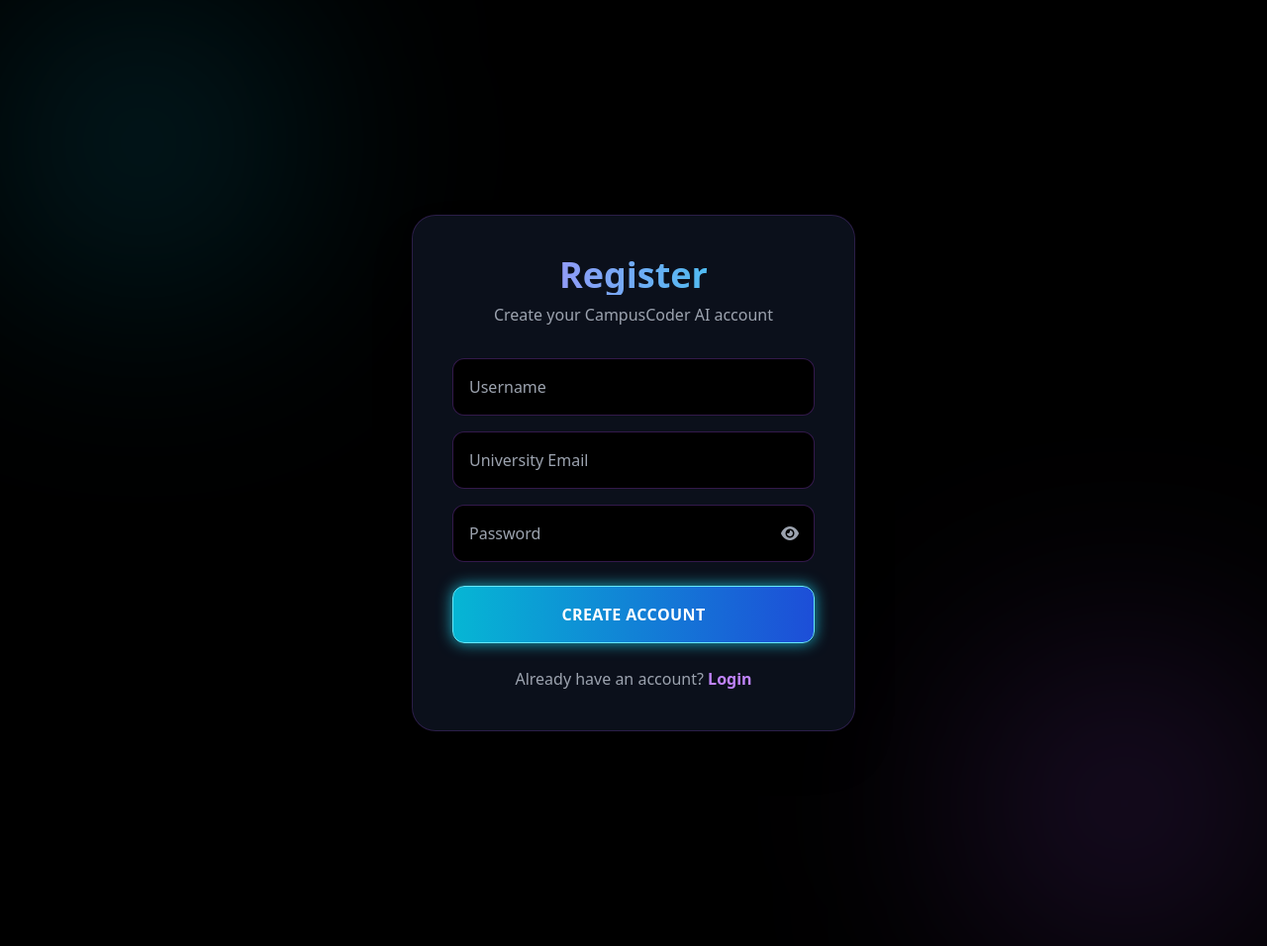
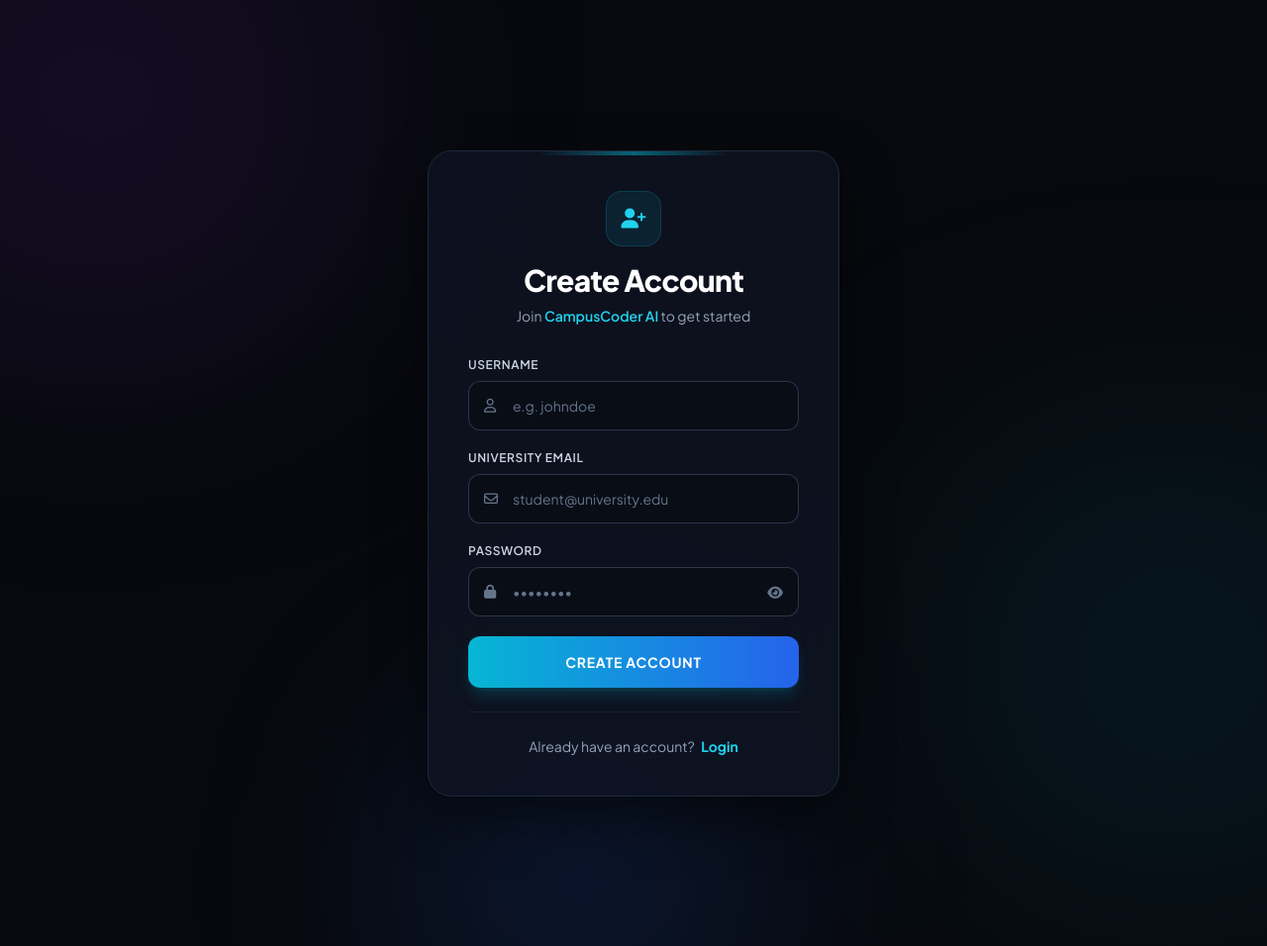
Before and after one commit to Mehedi-764/campuscoder-ai, a Django app: page /register/ in a window 1280 px wide. Shown: the whole page at 99% size. Run offline with Django 5.2, Linux system fonts and the light colour scheme; some libraries are stand-ins or nearby versions.

Commit message:
Update register.html

```diff
--- a/templates/users/register.html
+++ b/templates/users/register.html
@@ -2,116 +2,115 @@
 <html lang="en">
 <head>
     <meta charset="UTF-8">
+    {% load static %}
+    <meta name="viewport" content="width=device-width, initial-scale=1.0">
+    <link rel="icon" type="image/x-icon" href="{% static 'images/favicon.ico' %}">
+    <title>Register | CampusCoder AI</title>
 
-    {% load static %}
-
-    <meta name="viewport" content="width=device-width, initial-scale=1.0">
-
-    <link
-        rel="icon"
-        type="image/x-icon"
-        href="{% static 'images/favicon.ico' %}"
-    >
-
-    <title>Register</title>
 
     <script src="https://cdn.tailwindcss.com"></script>
 
-    <!-- Font Awesome -->
-    <link
-        rel="stylesheet"
-        href="https://cdnjs.cloudflare.com/ajax/libs/font-awesome/6.5.1/css/all.min.css"
-    >
+    <link rel="stylesheet" href="https://cdnjs.cloudflare.com/ajax/libs/font-awesome/6.5.1/css/all.min.css">
+
+    <style>
+        @import url('https://fonts.googleapis.com/css2?family=Plus+Jakarta+Sans:wght@300;400;500;600;700;800&display=swap');
+        body { font-family: 'Plus Jakarta Sans', sans-serif; }
+    </style>
 </head>
 
-<body class="min-h-screen bg-black text-white overflow-x-hidden relative">
+<body class="min-h-screen bg-[#07090e] text-slate-100 flex items-center justify-center relative overflow-x-hidden selection:bg-cyan-500 selection:text-black">
 
-    <!-- Background Glow -->
-    <div class="fixed inset-0 -z-10">
-        <div
-            class="absolute top-0 left-0 w-56 h-56 sm:w-72 sm:h-72 bg-cyan-500/20 blur-[100px] sm:blur-[120px] rounded-full"
-        ></div>
 
-        <div
-            class="absolute bottom-0 right-0 w-56 h-56 sm:w-72 sm:h-72 bg-purple-500/20 blur-[100px] sm:blur-[120px] rounded-full"
-        ></div>
+    <div class="fixed inset-0 pointer-events-none -z-10">
+        <div class="absolute -top-24 -left-24 w-96 h-96 bg-purple-600/20 rounded-full blur-[140px]"></div>
+        <div class="absolute top-1/2 -right-24 w-96 h-96 bg-cyan-500/15 rounded-full blur-[140px]"></div>
+        <div class="absolute -bottom-24 left-1/3 w-80 h-80 bg-blue-600/20 rounded-full blur-[120px]"></div>
     </div>
 
-    <!-- Main Container -->
-    <div class="min-h-screen flex items-center justify-center px-4 py-8">
 
-        <div
-            class="w-full max-w-md bg-gray-900/70 backdrop-blur-xl border border-purple-500/20 rounded-2xl sm:rounded-3xl p-6 sm:p-8 md:p-10 shadow-2xl"
-        >
+    <div class="w-full max-w-md px-4 py-8">
+        <div class="bg-[#0f1523]/80 backdrop-blur-2xl border border-slate-800 hover:border-cyan-500/30 rounded-3xl p-8 sm:p-10 shadow-[0_20px_50px_rgba(0,0,0,0.5)] transition-all duration-500 relative overflow-hidden group">
 
-            <!-- Heading -->
-            <h1
-                class="text-3xl sm:text-4xl font-black text-center mb-2 bg-gradient-to-r from-purple-400 to-cyan-400 text-transparent bg-clip-text"
-            >
-                Register
+
+            <div class="absolute top-0 left-1/2 -translate-x-1/2 w-48 h-1 bg-gradient-to-r from-transparent via-cyan-500 to-transparent opacity-50 group-hover:opacity-100 transition duration-500"></div>
+
+
+            <div class="text-center mb-8">
+                <div class="inline-flex items-center justify-center w-14 h-14 rounded-2xl bg-cyan-500/10 border border-cyan-500/20 text-cyan-400 mb-4 shadow-inner">
+                    <i class="fa-solid fa-[#000000] fa-user-plus text-xl"></i>
+                </div>
+                <h1 class="text-3xl font-extrabold text-white tracking-tight mb-2">
+                    Create Account
                 </h1>
-
-            <p class="text-gray-400 text-center text-sm sm:text-base mb-6 sm:mb-8">
-                Create your CampusCoder AI account
+                <p class="text-xs sm:text-sm text-slate-400">
+                    Join <span class="text-cyan-400 font-semibold">CampusCoder AI</span> to get started
                 </p>
+            </div>
 
             <!-- Form -->
-            <form method="POST" id="registerForm">
-
+            <form method="POST" id="registerForm" class="space-y-5">
                 {% csrf_token %}
 
-                <!-- Username -->
+
+                <div>
+                    <label class="block text-xs font-semibold text-slate-300 uppercase tracking-wider mb-2">Username</label>
+                    <div class="relative">
                         <input
                             type="text"
                             name="username"
-                    placeholder="Username"
+                            placeholder="e.g. johndoe"
                             required
-                    class="w-full p-3 sm:p-4 mb-4 bg-black rounded-xl border border-purple-500/30 focus:outline-none focus:border-purple-400 focus:ring-2 focus:ring-purple-500/30 transition"
+                            class="w-full px-4 py-3.5 pl-11 bg-[#090d16] border border-slate-700/80 rounded-xl text-sm text-white placeholder-slate-500 focus:outline-none focus:border-cyan-500 focus:ring-4 focus:ring-cyan-500/10 transition duration-200"
                         >
+                        <i class="fa-regular fa-user absolute left-4 top-1/2 -translate-y-1/2 text-slate-500 text-sm"></i>
+                    </div>
+                </div>
 
-                <!-- Email -->
+
+                <div>
+                    <label class="block text-xs font-semibold text-slate-300 uppercase tracking-wider mb-2">University Email</label>
+                    <div class="relative">
                         <input
                             type="email"
                             name="email"
-                    placeholder="University Email"
+                            placeholder="student@university.edu"
                             required
-                    class="w-full p-3 sm:p-4 mb-4 bg-black rounded-xl border border-purple-500/30 focus:outline-none focus:border-purple-400 focus:ring-2 focus:ring-purple-500/30 transition"
+                            class="w-full px-4 py-3.5 pl-11 bg-[#090d16] border border-slate-700/80 rounded-xl text-sm text-white placeholder-slate-500 focus:outline-none focus:border-cyan-500 focus:ring-4 focus:ring-cyan-500/10 transition duration-200"
                         >
+                        <i class="fa-regular fa-envelope absolute left-4 top-1/2 -translate-y-1/2 text-slate-500 text-sm"></i>
+                    </div>
+                </div>
 
-                <!-- Password -->
-                <div class="relative mb-6">
 
+                <div>
+                    <label class="block text-xs font-semibold text-slate-300 uppercase tracking-wider mb-2">Password</label>
+                    <div class="relative">
                         <input
                             type="password"
                             name="password"
                             id="password"
-                        placeholder="Password"
+                            placeholder="••••••••"
                             required
-                        class="w-full p-3 sm:p-4 pr-12 bg-black rounded-xl border border-purple-500/30 focus:outline-none focus:border-purple-400 focus:ring-2 focus:ring-purple-500/30 transition"
+                            class="w-full px-4 py-3.5 pl-11 pr-11 bg-[#090d16] border border-slate-700/80 rounded-xl text-sm text-white placeholder-slate-500 focus:outline-none focus:border-cyan-500 focus:ring-4 focus:ring-cyan-500/10 transition duration-200"
                         >
-
+                        <i class="fa-solid fa-lock absolute left-4 top-1/2 -translate-y-1/2 text-slate-500 text-sm"></i>
                         <button
                             type="button"
                             onclick="togglePassword()"
-                        class="absolute right-4 top-1/2 -translate-y-1/2 text-gray-400 hover:text-white transition"
+                            class="absolute right-4 top-1/2 -translate-y-1/2 text-slate-500 hover:text-cyan-400 transition duration-200"
                         >
-                        <i id="eyeIcon" class="fa-solid fa-eye"></i>
+                            <i id="eyeIcon" class="fa-solid fa-eye text-sm"></i>
                         </button>
-
+                    </div>
                 </div>
 
-                <!-- Submit Button -->
+
                 <button
                     type="submit"
                     id="submitBtn"
-                    class="w-full py-3 sm:py-4 font-bold text-white uppercase tracking-wide bg-gradient-to-r from-cyan-500 to-blue-700 border border-cyan-300 rounded-xl shadow-[0_0_15px_rgba(34,211,238,0.8)] hover:scale-[1.02] hover:shadow-[0_0_25px_rgba(34,211,238,1)] transition duration-300 flex items-center justify-center gap-2"
+                    class="w-full mt-2 py-4 px-6 font-bold text-sm text-white uppercase tracking-wider bg-gradient-to-r from-cyan-500 to-blue-600 hover:from-cyan-400 hover:to-blue-500 rounded-xl shadow-lg shadow-cyan-500/20 hover:shadow-cyan-500/35 active:scale-[0.99] transition duration-200 flex items-center justify-center gap-2"
                 >
-
-                    <span id="btnText">
-                        Create Account
-                    </span>
-
-                    <!-- Loader -->
+                    <span id="btnText">Create Account</span>
                     <svg
                         id="loader"
                         class="hidden animate-spin h-5 w-5 text-white"
@@ -119,103 +118,63 @@
                         fill="none"
                         viewBox="0 0 24 24"
                     >
-                        <circle
-                            class="opacity-25"
-                            cx="12"
-                            cy="12"
-                            r="10"
-                            stroke="currentColor"
-                            stroke-width="4"
-                        ></circle>
-
-                        <path
-                            class="opacity-75"
-                            fill="currentColor"
-                            d="M4 12a8 8 0 018-8v4a4 4 0 00-4 4H4z"
-                        ></path>
+                        <circle class="opacity-25" cx="12" cy="12" r="10" stroke="currentColor" stroke-width="4"></circle>
+                        <path class="opacity-75" fill="currentColor" d="M4 12a8 8 0 018-8v4a4 4 0 00-4 4H4z"></path>
                     </svg>
-
                 </button>
-
             </form>
 
-            <!-- Login Link -->
-            <div class="text-center mt-6">
 
-                <p class="text-gray-400 text-sm sm:text-base">
+            <div class="text-center mt-6 pt-6 border-t border-slate-800/60">
+                <p class="text-slate-400 text-sm">
                     Already have an account?
-
-                    <a
-                        href="{% url 'login' %}"
-                        class="text-purple-400 font-bold hover:text-fuchsia-300 transition"
-                    >
+                    <a href="{% url 'login' %}" class="text-cyan-400 font-bold hover:text-cyan-300 hover:underline ml-1 transition duration-200">
                         Login
                     </a>
                 </p>
-
             </div>
 
         </div>
-
     </div>
 
-    <!-- JavaScript -->
+
     <script>
-
         function togglePassword() {
-
             const password = document.getElementById("password");
             const eyeIcon = document.getElementById("eyeIcon");
 
             if (password.type === "password") {
-
                 password.type = "text";
-
                 eyeIcon.classList.remove("fa-eye");
                 eyeIcon.classList.add("fa-eye-slash");
-
             } else {
-
                 password.type = "password";
-
                 eyeIcon.classList.remove("fa-eye-slash");
                 eyeIcon.classList.add("fa-eye");
             }
         }
 
-        document
-            .getElementById("registerForm")
-            .addEventListener("submit", function () {
-
-                document
-                    .getElementById("loader")
-                    .classList.remove("hidden");
-
-                document
-                    .getElementById("btnText")
-                    .textContent = "Creating...";
-
-                document
-                    .getElementById("submitBtn")
-                    .disabled = true;
+        document.getElementById("registerForm").addEventListener("submit", function () {
+            document.getElementById("loader").classList.remove("hidden");
+            document.getElementById("btnText").textContent = "Creating...";
+            document.getElementById("submitBtn").disabled = true;
         });
-
     </script>
 
     <script src="https://cdn.jsdelivr.net/npm/sweetalert2@11"></script>
 
     {% if messages %}
-
         {% for message in messages %}
-
             <script>
-
-      Swal.fire({icon: "{{ message.tags }}",title: "{{ message }}",confirmButtonColor:"#06b6d4"})
-
+              Swal.fire({
+                  icon: "{{ message.tags }}",
+                  title: "{{ message }}",
+                  confirmButtonColor: "#06b6d4",
+                  background: "#0f1523",
+                  color: "#fff"
+              });
             </script>
-
         {% endfor %}
-
     {% endif %}
 
 </body>
```
Lines whose indentation alone changed are shown as unchanged.
